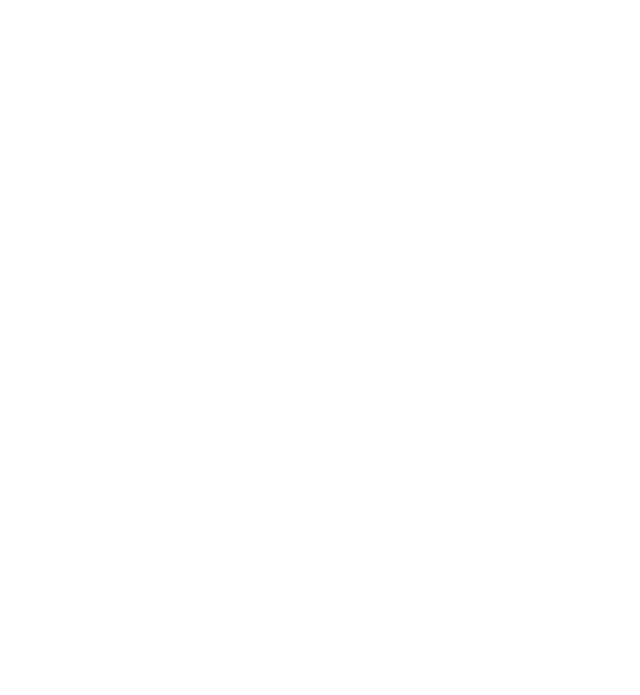
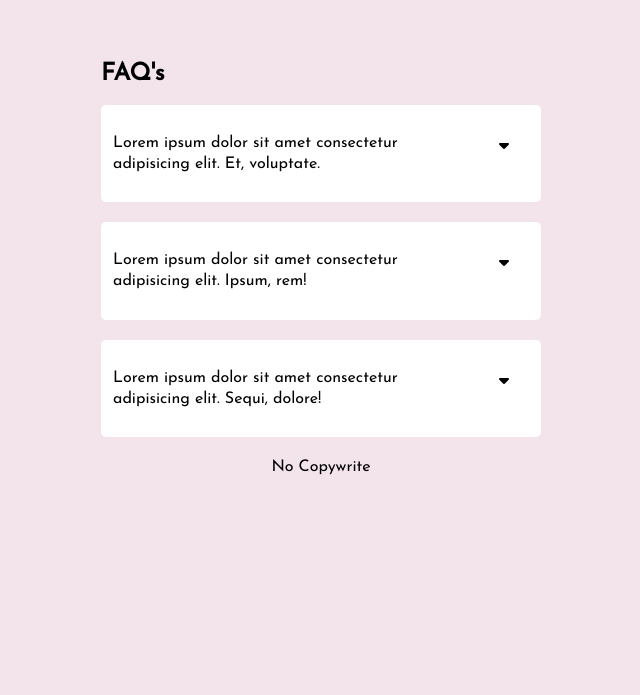
Before and after one commit to iKrishnendu/FAQ, a plain HTML site: page index.html in a window 1280 px wide. Shown: the whole page, without its empty margins (319-959 px from the left). Drawn offline with Linux system fonts and the light colour scheme.

Commit message:
2nd cummit

```diff
--- a/app.js
+++ b/app.js
@@ -0,0 +1,15 @@
+var acc = document.getElementsByClassName("question");
+var i;
+
+for (i = 0; i < acc.length; i++) {
+    acc[i].addEventListener ("click",function(){
+        this.classList.toggle("active");
+        const answer = this.nextElementSibling;
+        if(answer.style.maxHeight){
+            answer.style.maxHeight = null;
+            icon
+        }else{
+            answer.style.maxHeight =  answer.scrollHeight + 'px';
+        }
+})
+}
--- a/index.html
+++ b/index.html
@@ -4,10 +4,50 @@
     <meta charset="UTF-8">
     <meta http-equiv="X-UA-Compatible" content="IE=edge">
     <meta name="viewport" content="width=device-width, initial-scale=1.0">
-    <title>FAQ Page</title>
+    <title>Accordian</title>
     <link rel="stylesheet" href="style.css">
+    <script src="https://kit.fontawesome.com/011b1afe58.js" crossorigin="anonymous"></script>
 </head>
 <body>
+
+    <section>
+
+    <h2>FAQ's</h2>
+
+    <div class="accordian">
+        <div class="question">
+            <p>Lorem ipsum dolor sit amet consectetur adipisicing elit. Et, voluptate.</p>
+            <i class="icon fa-solid fa-caret-down"></i>
+        </div>
+        <div class="answer">
+            <p>Lorem ipsum dolor, sit amet consectetur adipisicing elit. Eum provident consequuntur ad. Minima quod, nesciunt natus sunt nostrum doloremque atque.</p>
+        </div>
+    </div>
+
+    <div class="accordian">
+        <div class="question">
+            <p>Lorem ipsum dolor sit amet consectetur adipisicing elit. Ipsum, rem!</p>
+            <i class="icon fa-solid fa-caret-down"></i>
+        </div>
+        <div class="answer">
+            <p>Lorem ipsum dolor, sit amet consectetur adipisicing elit. Eum provident consequuntur ad. Minima quod, nesciunt natus sunt nostrum doloremque atque.</p>
+        </div>
+    </div>
+
+    <div class="accordian">
+        <div class="question">
+            <p>Lorem ipsum dolor sit amet consectetur adipisicing elit. Sequi, dolore!</p>
+            <i class="icon fa-solid fa-caret-down"></i>
+        </div>
+        <div class="answer">
+            <p>Lorem ipsum dolor, sit amet consectetur adipisicing elit. Eum provident consequuntur ad. Minima quod, nesciunt natus sunt nostrum doloremque atque.</p>
+        </div>
+    </div>
+
+    <footer>No Copywrite</footer>
+</section>
+
+
 
 
     <script src="app.js"></script>
--- a/style.css
+++ b/style.css
@@ -0,0 +1,60 @@
+@import url('https://fonts.googleapis.com/css2?family=Caveat&family=Josefin+Sans&family=Roboto&family=Source+Code+Pro:wght@300&display=swap');
+
+body{
+    background-color: rgb(243, 228, 236);
+    line-height: 1.3rem;
+    display: flex;
+    justify-content: center;
+    align-items: center;
+    font-family: 'Josefin Sans', sans-serif;
+    height: 90vh;
+}
+
+section{
+    width: 30rem;
+    height: 90%;
+    /* background-color: black; */
+
+}
+
+h2{
+    padding-left: 20px;
+}
+
+
+.accordian{
+    background-color: #fff;
+    padding: 12px;
+    border-radius: 5px;
+    margin: 20px;
+
+}
+.question{
+    display: flex;
+    justify-content: space-between;
+    cursor: pointer;
+}
+.icon{
+    padding: 20px;
+    transition: transform 0.2s;
+}
+.active .icon{
+    transform: rotate(-180deg);
+}
+.answer{
+    color: rgb(142, 108, 237);
+    max-height: 0;
+    overflow: hidden;
+    transition: max-height 0.2s;
+}
+
+.active p{
+    color: brown;
+    /* background-color: rgb(178, 178, 178); */
+}
+
+footer{
+    text-align: center;
+    flex-direction: column;
+    /* padding-bottom: 0; */
+}
```
